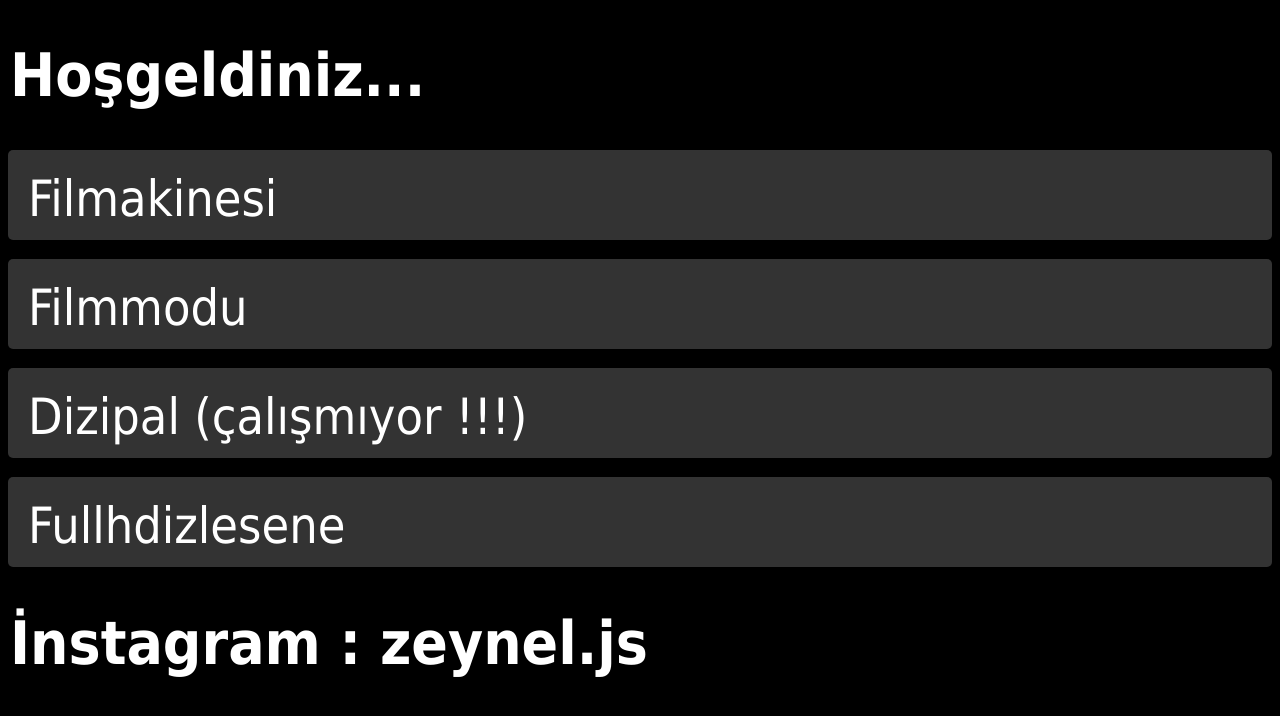
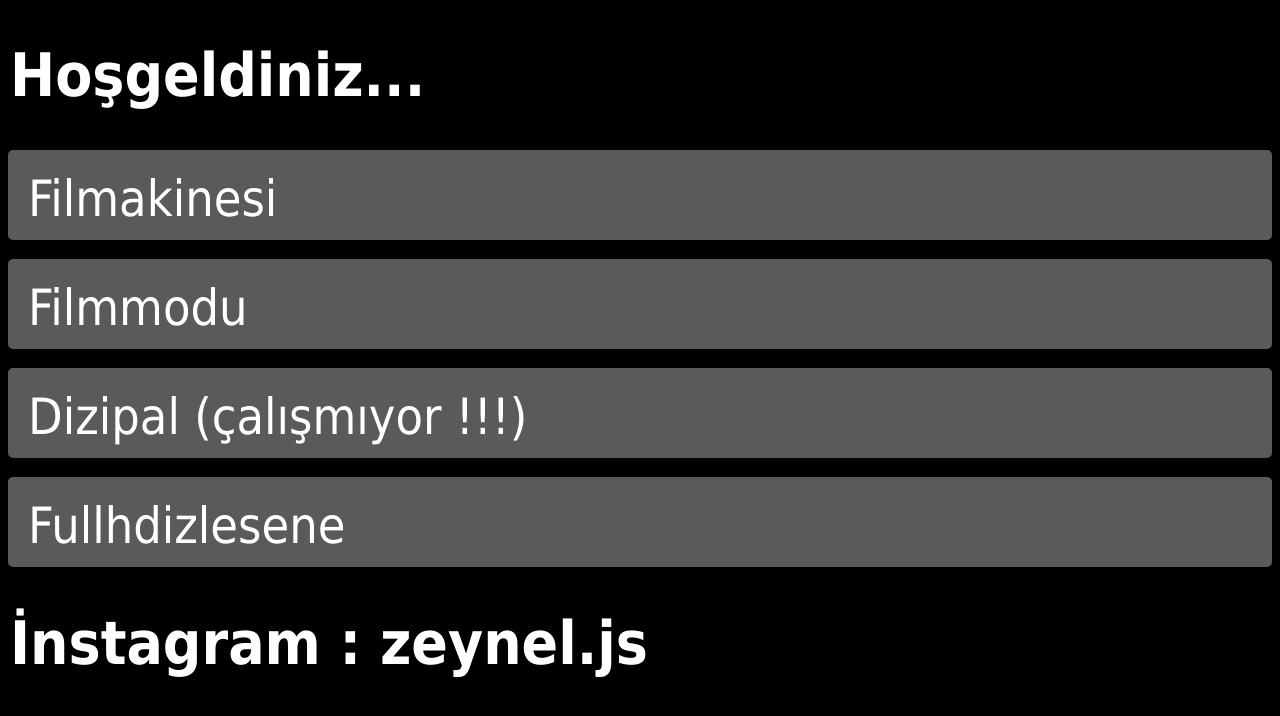
Before and after one commit to zeyzey001/zeyzey001.github.io, a plain HTML site: page docs/index.html in a window 1280 px wide. Drawn offline with Linux system fonts and the light colour scheme.

Commit message:
Update index.html

```diff
--- a/docs/index.html
+++ b/docs/index.html
@@ -19,7 +19,7 @@
           text-decoration: none;
           color: white;
           display: block;
-          background-color: rgba(128, 128, 128, .4);
+          background-color: rgba(128, 128, 128, .7);
           border-radius: 5px;
           font-size: 50px;
       }
```
